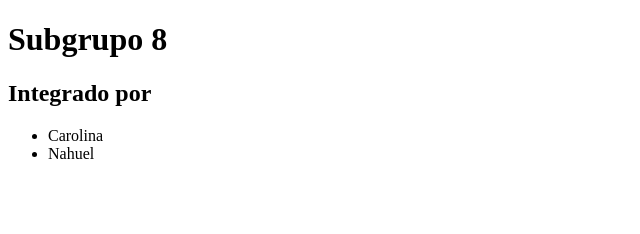
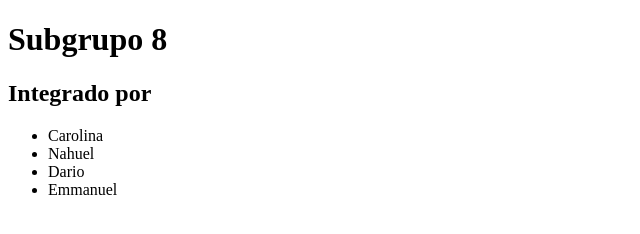
Before and after one commit to nasaenso/tareaGrupalJAP, a plain HTML site: page index.html in a window 1280 px wide. Shown: the whole page, without its empty margins (0-640 px from the left). Drawn offline with Linux system fonts and the light colour scheme.

Commit message:
Update index.html

```diff
--- a/index.html
+++ b/index.html
@@ -12,6 +12,8 @@
     <ul>
       <li>Carolina</li>
       <li>Nahuel</li>
+      <li>Dario</li>
+      <li>Emmanuel</li>
     </ul>
   </body>
 </html>
```
